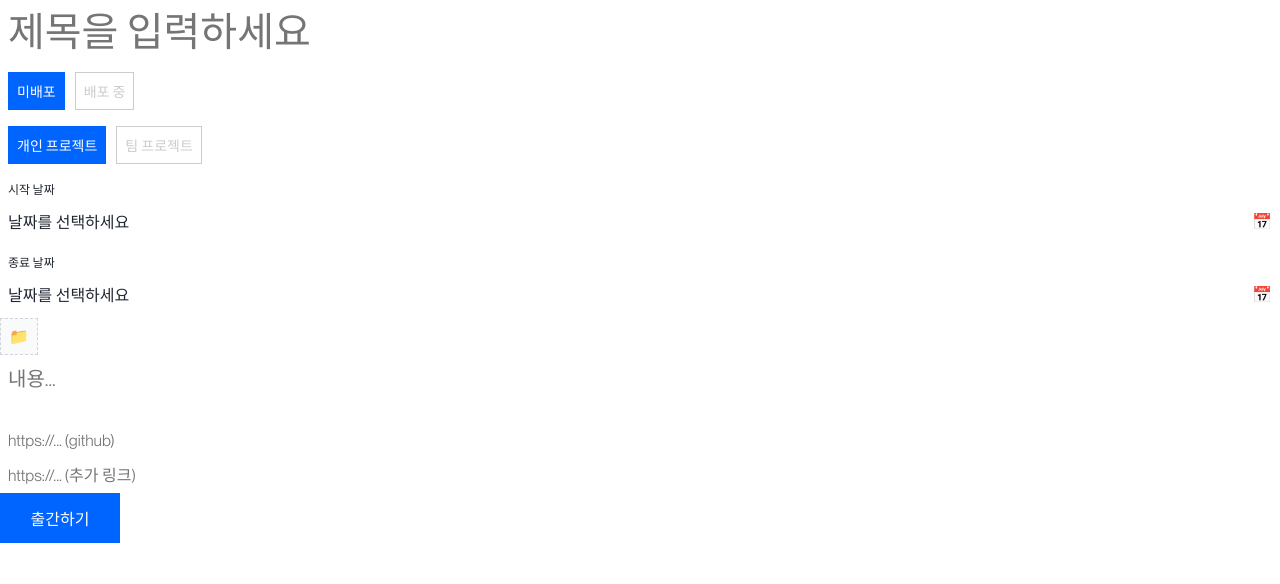
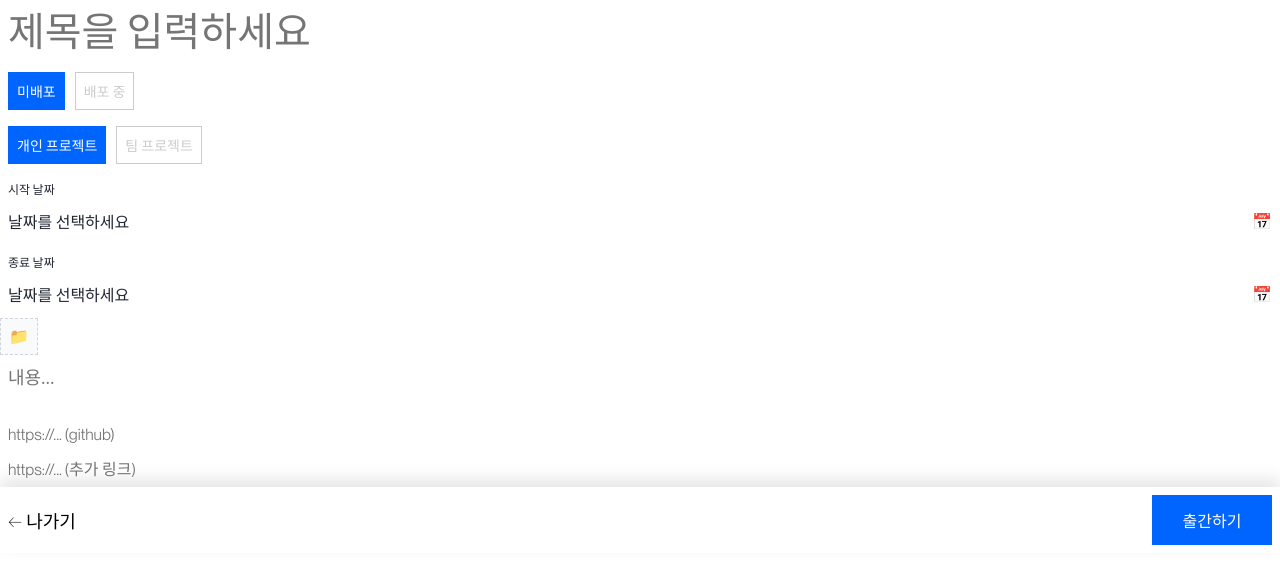
Before and after one commit to SeungWoo-Ahn/portfolio, a React (Vite) app: page /projects/new in a window 1280 px wide. Shown: the top 584 px of the page. Built offline with nearby package versions, Linux system fonts and the light colour scheme; no server answers.

Commit message:
#11 feat: FormManger 구현

```diff
--- a/src/components/Form/Button/SubmitButton.tsx
+++ b/src/components/Form/Button/SubmitButton.tsx
@@ -1,11 +1,11 @@
 import styled from './SubmitButton.module.css';
 
 interface SubmitButtonProps {
-    text?: string;
+    text: string;
     isLoading: boolean;
 }
 
-const SubmitButton = ({ text = '출간하기', isLoading }: SubmitButtonProps) => {
+const SubmitButton = ({ text, isLoading }: SubmitButtonProps) => {
     return (
         <button
             className={styled.button}
--- /dev/null
+++ b/src/components/Form/Manager/FormManager.module.css
@@ -0,0 +1,16 @@
+.container {
+    position: relative;
+    display: flex;
+    justify-content: space-between;
+    align-items: center;
+    width: 100%;
+    padding: 8px;
+    background-color: var(--color-white);
+    box-shadow: 0 -8px 16px rgba(0, 0, 0, 0.1);
+    z-index: 2;
+}
+
+.backButton {
+    font-size: 18px;
+    font-weight: 300;
+}
--- /dev/null
+++ b/src/components/Form/Manager/FormManager.tsx
@@ -0,0 +1,30 @@
+import { useNavigate } from 'react-router-dom';
+import styled from './FormManager.module.css';
+import SubmitButton from '../Button/SubmitButton';
+
+interface FormManagerProps {
+    isLoading: boolean;
+}
+
+const FormManager = ({ isLoading }: FormManagerProps) => {
+    const navigate = useNavigate();
+
+    const onBack = () => {
+        navigate(-1);
+    }
+
+    return (
+        <div className={styled.container}>
+            <button
+                className={styled.backButton}
+                onClick={onBack}>
+                ← 나가기
+            </button>
+            <SubmitButton
+                text='출간하기'
+                isLoading={isLoading}/>
+        </div>
+    );
+}
+
+export default FormManager;
--- a/src/components/Form/TextArea/TextArea.module.css
+++ b/src/components/Form/TextArea/TextArea.module.css
@@ -2,6 +2,7 @@
     width: 100%;
     padding: 8px;
     resize: none;
-    font-size: 20px;
+    font-family: 'JetBrains Mono', 'Fira Code', 'Roboto Mono';
+    font-size: 18px;
     font-weight: 400;
 }
--- a/src/pages/BlogPost/BlogPost.tsx
+++ b/src/pages/BlogPost/BlogPost.tsx
@@ -2,9 +2,9 @@ import { useMutation, useQuery, useQueryClient } from "@tanstack/react-query";
 import { useEffect } from "react";
 import { useForm } from "react-hook-form";
 import { useNavigate, useParams } from "react-router-dom";
-import SubmitButton from "../../components/Form/Button/SubmitButton";
 import FileInput from "../../components/Form/Input/FileInput";
 import TextInput from "../../components/Form/Input/TextInput";
+import FormManager from "../../components/Form/Manager/FormManager";
 import TextArea from "../../components/Form/TextArea/TextArea";
 import MarkdownPreview from "../../components/MarkdownPreview/MarkdownPreview";
 import { PATHS } from "../../consts/Paths";
@@ -110,7 +110,7 @@ const BlogPost = () => {
                         required: true
                     })}
                 />
-                <SubmitButton isLoading={isLoading} />
+                <FormManager isLoading={isLoading} />
             </form>
             <MarkdownPreview markdown={markdown} />
         </>
--- a/src/pages/PojectPost/ProjectPost.tsx
+++ b/src/pages/PojectPost/ProjectPost.tsx
@@ -2,11 +2,11 @@ import { useMutation, useQuery, useQueryClient } from "@tanstack/react-query";
 import { useEffect } from "react";
 import { useForm } from "react-hook-form";
 import { useNavigate, useParams } from "react-router-dom";
-import SubmitButton from "../../components/Form/Button/SubmitButton";
 import DateInput from "../../components/Form/Input/DateInput";
 import FileInput from "../../components/Form/Input/FileInput";
 import Select from "../../components/Form/Input/Select";
 import TextInput from "../../components/Form/Input/TextInput";
+import FormManager from "../../components/Form/Manager/FormManager";
 import TextArea from "../../components/Form/TextArea/TextArea";
 import MarkdownPreview from "../../components/MarkdownPreview/MarkdownPreview";
 import { PATHS } from "../../consts/Paths";
@@ -158,7 +158,7 @@ const ProjectPost = () => {
                     placheholder='https://... (추가 링크)'
                     registration={register('additionalUrl')}
                 />
-                <SubmitButton isLoading={isLoading} />
+                <FormManager isLoading={isLoading}/>
             </form>
             <MarkdownPreview markdown={markdown} />
         </>
```
